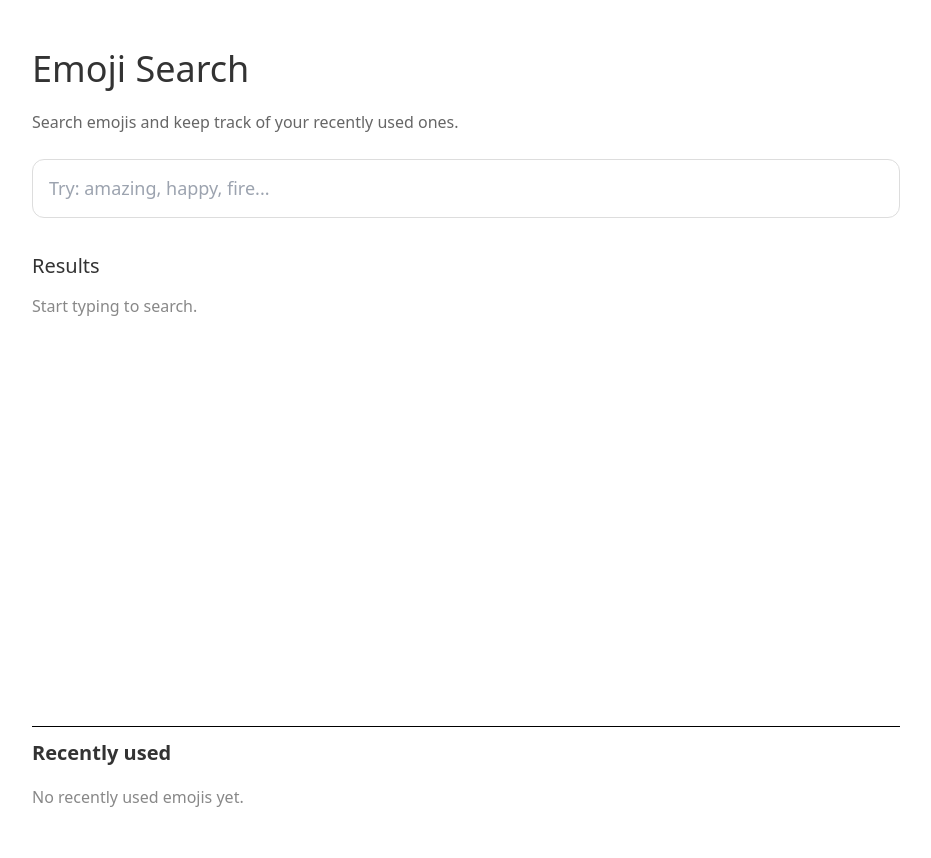
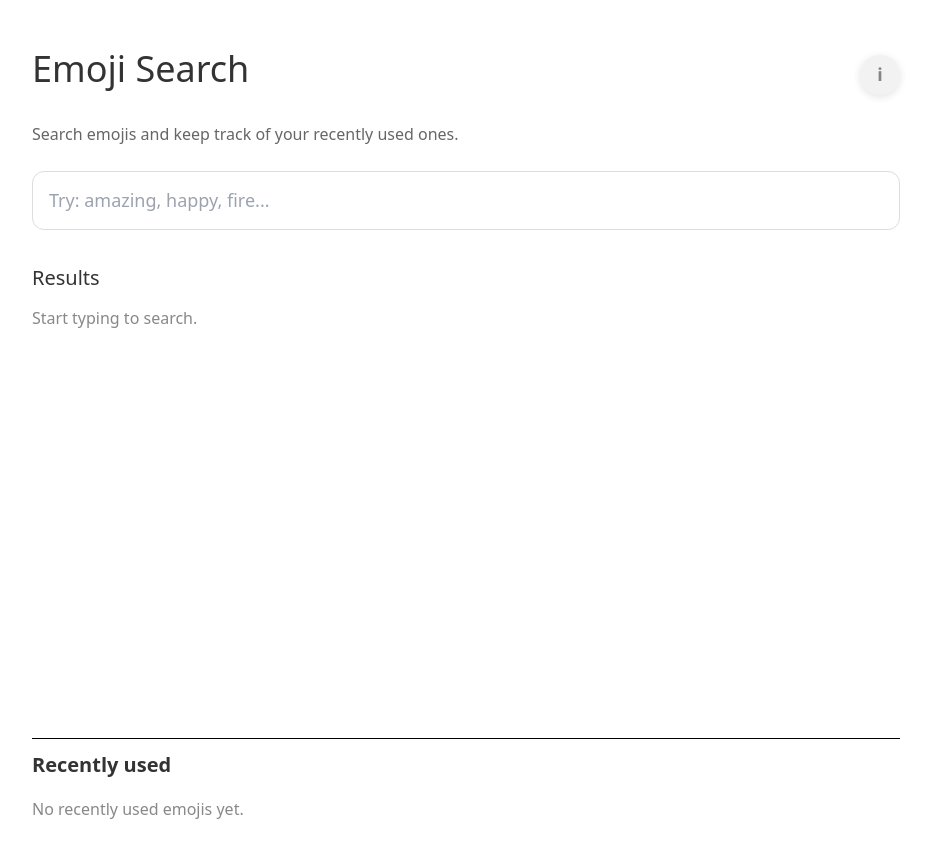
Before and after one commit to KarelWintersky/emoogle, a Next.js app: page / in a window 1280 px wide. Shown: the top 858 px of the page, without its empty margins (174-1105 px from the left). Built offline with nearby package versions, Linux system fonts and the light colour scheme.

Commit message:
0.1.6
- + окно about

```diff
--- a/app/page.tsx
+++ b/app/page.tsx
@@ -36,6 +36,7 @@ function saveRecent(items: RecentEmoji[]) {
 export default function Home() {
   const [query, setQuery] = useState('');
   const [recentUsed, setRecentUsed] = useState<RecentEmoji[]>([]);
+  const [showInfo, setShowInfo] = useState(false);
 
   useEffect(() => {
     setRecentUsed(loadRecent());
@@ -94,9 +95,52 @@ export default function Home() {
         margin: '40px auto',
         padding: '0 16px',
         fontFamily: 'system-ui, sans-serif',
+        position: 'relative'
       }}
     >
-      <h1 style={{ fontSize: 36, marginBottom: 12 }}>Emoji Search</h1>
+      <div style={{
+        display: 'flex',
+        alignItems: 'center',
+        justifyContent: 'space-between',
+        marginBottom: 12
+      }}>
+        <h1 style={{ fontSize: 36, marginBottom: 12 }}>Emoji Search</h1>
+        <button
+          onClick={() => setShowInfo(!showInfo)}
+          style={{
+            width: 40,
+            height: 40,
+            border: 'none',
+            background: '#f0f0f0',
+            borderRadius: '50%',
+            cursor: 'pointer',
+            color: '#666',
+            fontSize: 18,
+            fontWeight: 'bold',
+            display: 'flex',
+            alignItems: 'center',
+            justifyContent: 'center',
+            opacity: 0.8,
+            transition: 'all 0.2s ease',
+            boxShadow: '0 2px 8px rgba(0,0,0,0.15)',
+          }}
+          onMouseEnter={(e) => {
+            e.currentTarget.style.background = '#e5e5e5';
+            e.currentTarget.style.opacity = '1';
+            e.currentTarget.style.transform = 'scale(1.05)';
+          }}
+          onMouseLeave={(e) => {
+            e.currentTarget.style.background = '#f0f0f0';
+            e.currentTarget.style.opacity = '0.8';
+            e.currentTarget.style.transform = '';
+          }}
+          title="About (⌘+?)"
+        >
+          ℹ
+        </button>
+      </div>
+
+
       <p style={{ color: '#666', marginBottom: 24 }}>
         Search emojis and keep track of your recently used ones.
       </p>
@@ -316,6 +360,79 @@ export default function Home() {
           </div>
         )}
       </section>
+
+      {showInfo && (
+        <div
+          style={{
+            position: 'fixed',
+            top: 0,
+            left: 0,
+            right: 0,
+            bottom: 0,
+            background: 'rgba(0,0,0,0.5)',
+            zIndex: 1000,
+            display: 'flex',
+            alignItems: 'center',
+            justifyContent: 'center',
+            backdropFilter: 'blur(4px)',
+          }}
+          onClick={() => setShowInfo(false)}
+        >
+          <div
+            style={{
+              background: 'white',
+              borderRadius: 16,
+              padding: '32px 40px',
+              maxWidth: 500,
+              maxHeight: '80vh',
+              overflowY: 'auto',
+              boxShadow: '0 20px 60px rgba(0,0,0,0.3)',
+              position: 'relative',
+            }}
+            onClick={(e) => e.stopPropagation()}
+          >
+            <button
+              onClick={() => setShowInfo(false)}
+              style={{
+                position: 'absolute',
+                top: 16,
+                right: 16,
+                width: 32,
+                height: 32,
+                border: 'none',
+                background: 'none',
+                fontSize: 20,
+                color: '#999',
+                cursor: 'pointer',
+                borderRadius: '50%',
+              }}
+            >
+              ✕
+            </button>
+
+            <h2 style={{ fontSize: 24, marginBottom: 16, color: '#333' }}>
+              Welcome to self-hosted EMoogle! 🚀
+            </h2>
+
+            <div style={{ lineHeight: 1.6, color: '#555' }}>
+              <p><strong>Fast emoji search</strong> powered by <a href="https://github.com/xitanggg/emoogle-emoji-search-engine" target="_blank" style={{ color: '#0070f3' }}>emoogle-emoji-search-engine</a>.</p>
+              <br />
+              <p><strong>Features:</strong></p>
+              <ul style={{ margin: '12px 0', paddingLeft: 24 }}>
+                <li>Instant search-as-you-type</li>
+                <li>Recently used history (localStorage)</li>
+                <li>Click to copy emoji</li>
+                <li>Clear buttons for quick reset</li>
+              </ul>
+              <br />
+              <p style={{ fontSize: 14, opacity: 0.8 }}>
+                Built with Next.js • Deployed on LXC • Made by KarelWintersky
+              </p>
+            </div>
+          </div>
+        </div>
+      )}
+
     </main>
   );
 }
```
